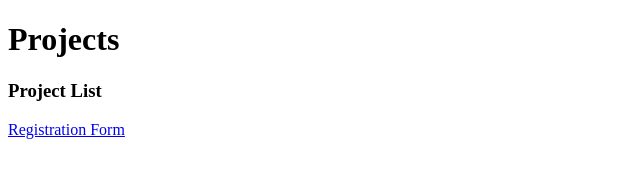
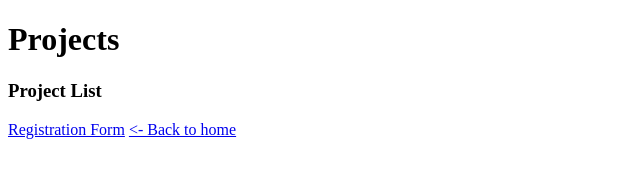
Before and after one commit to vinisha-04/wd201, a website: page http-server/project.html in a window 1280 px wide. Shown: the whole page, without its empty margins (0-640 px from the left). Drawn offline with Linux system fonts and the light colour scheme.

Commit message:
Update project.html

```diff
--- a/http-server/project.html
+++ b/http-server/project.html
@@ -9,5 +9,6 @@
     <h1>Projects</h1>
     <h3>Project List</h3>
     <a href="./registration">Registration Form</a>
+    <a href="/">&lt;- Back to home</a>
 </body>
 </html>
```
